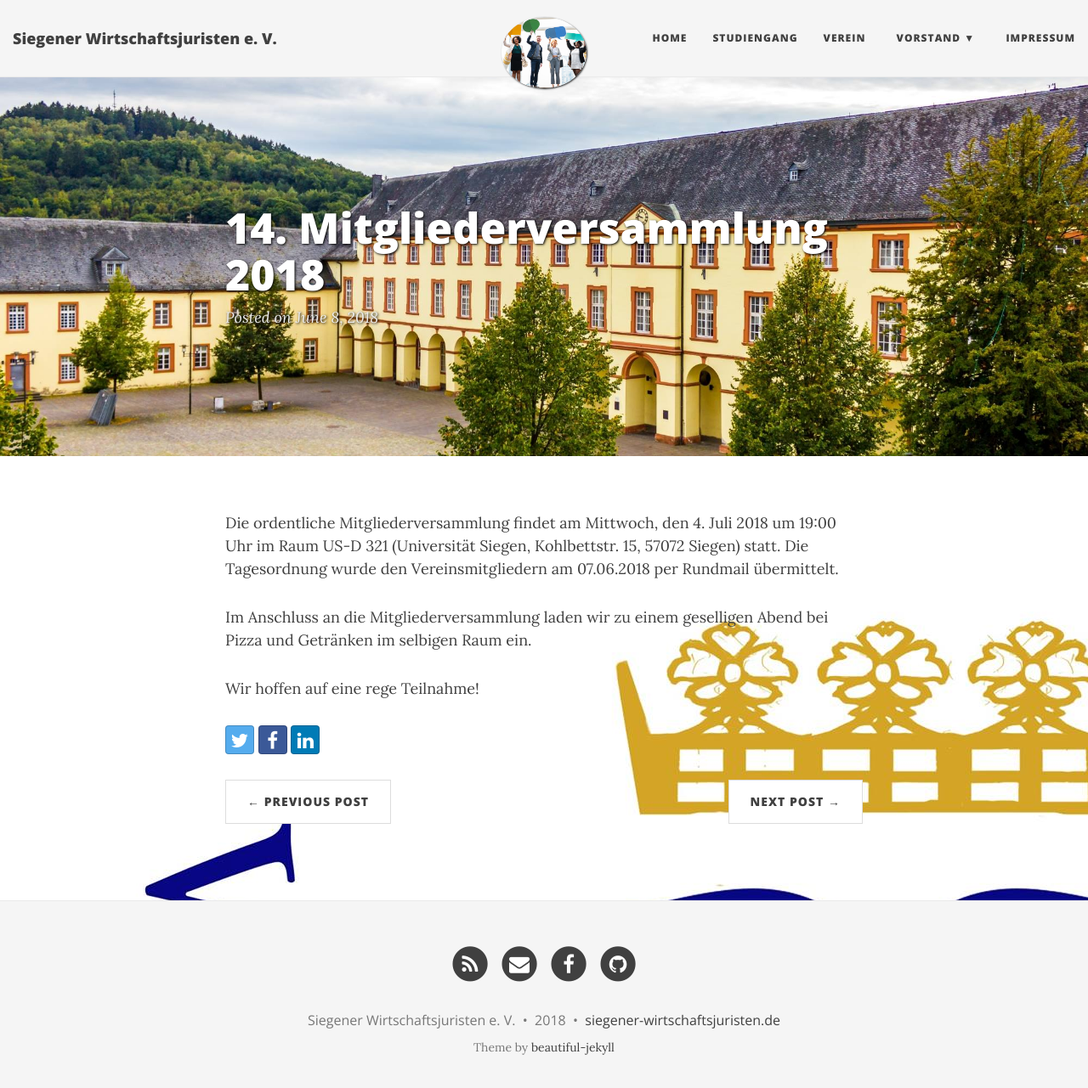
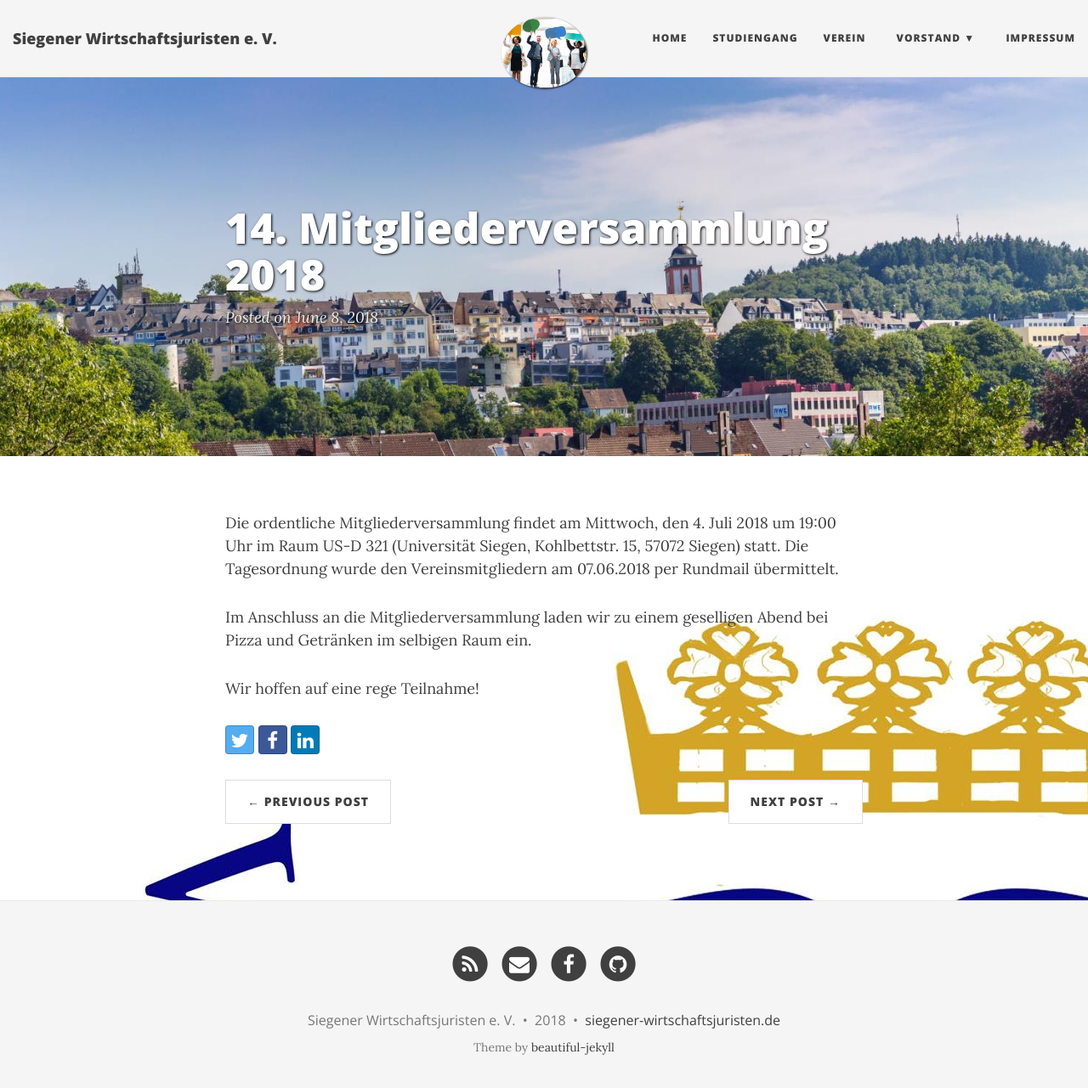
Before and after one commit to dewrs/dewrs.github.io, a Jekyll site: the page built from _posts/2018-06-08-versammlung.md, in a window 1280 px wide and 1294 px high. Shown: the top 1281 px of the window at 85% size. Built offline with Jekyll 4.4.1, drawn with Linux system fonts in a browser that asks for light colours; nearby versions of some CDN libraries.

Commit message:
Update 2018-06-08-versammlung.md

```diff
--- a/_posts/2018-06-08-versammlung.md
+++ b/_posts/2018-06-08-versammlung.md
@@ -2,7 +2,7 @@
 layout: post
 title: 14. Mitgliederversammlung 2018
 image: /img/meeting.jpg
-bigimg: /img/unteres_schloss.JPG
+bigimg: /img/siegen.jpg
 ---
 
 
```
